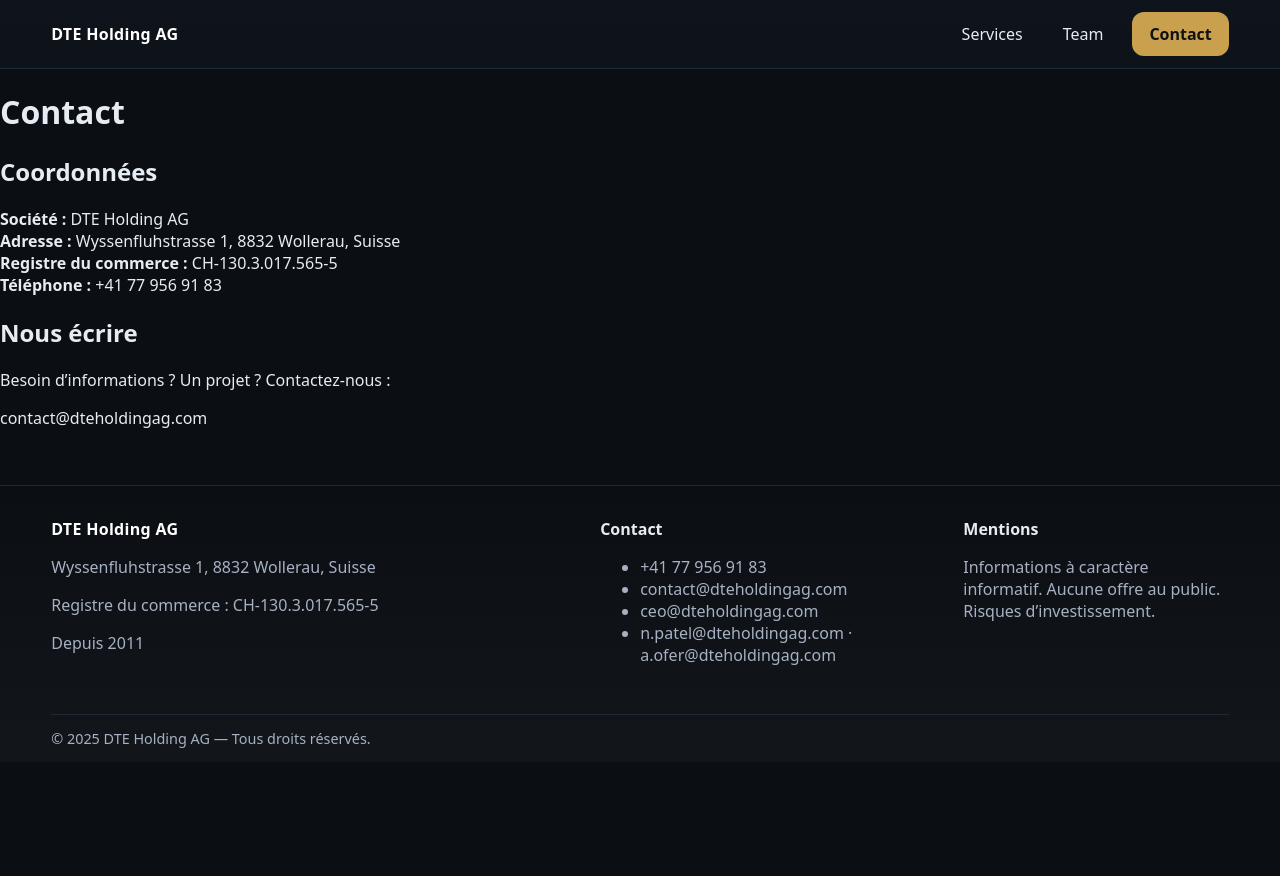
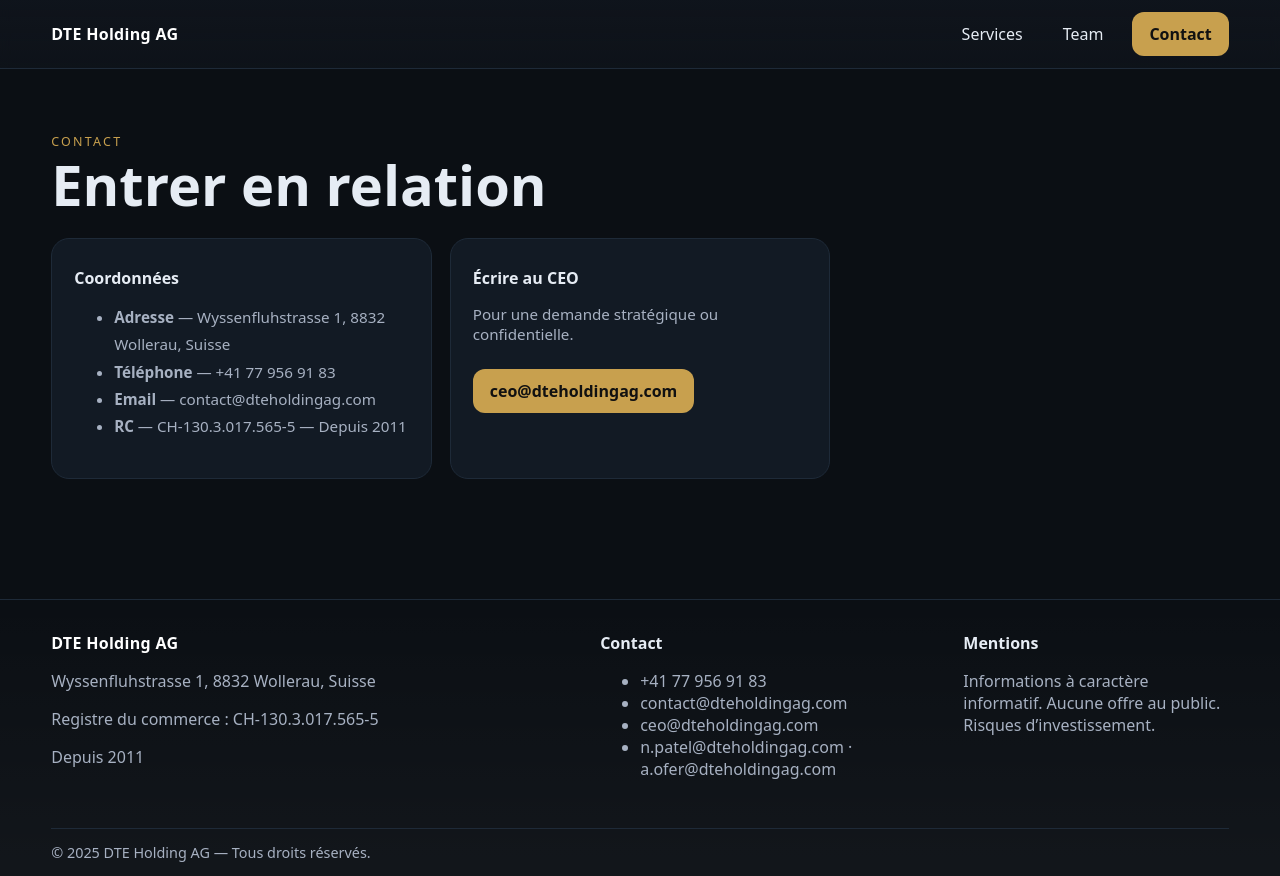
Before and after one commit to adamofer888-gif/bc-switzerland-site, a Next.js app: page /contact in a window 1280 px wide. Before the commit the page ends 800 px from the top, so only its background shows below. Built offline with nearby package versions, Linux system fonts and the light colour scheme.

Commit message:
Update page.js

```diff
--- a/app/contact/page.js
+++ b/app/contact/page.js
@@ -1,40 +1,35 @@
 export const metadata = {
-  title: "Contact - DTE Holding AG",
-  description: "Coordonnées de DTE Holding AG en Suisse",
+  title: "Contact — DTE Holding AG",
+  description: "Coordonnées et informations.",
 };
 
 export default function ContactPage() {
   return (
-    <main className="max-w-5xl mx-auto px-4 py-20">
-      <h1 className="text-4xl font-bold mb-10">Contact</h1>
+    <main className="section">
+      <div className="container">
+        <div className="kicker">Contact</div>
+        <h1 className="h1">Entrer en relation</h1>
 
-      <div className="grid md:grid-cols-2 gap-10">
+        <div className="cards" style={{marginTop:24}}>
+          <article className="card">
+            <div className="card__title">Coordonnées</div>
+            <ul className="card__muted" style={{lineHeight:1.8}}>
+              <li><strong>Adresse</strong> — Wyssenfluhstrasse 1, 8832 Wollerau, Suisse</li>
+              <li><strong>Téléphone</strong> — +41 77 956 91 83</li>
+              <li><strong>Email</strong> — <a href="mailto:contact@dteholdingag.com">contact@dteholdingag.com</a></li>
+              <li><strong>RC</strong> — CH-130.3.017.565-5 — Depuis 2011</li>
+            </ul>
+          </article>
 
-        {/* Informations */}
-        <div className="p-6 bg-white rounded-xl shadow">
-          <h2 className="text-xl font-semibold mb-3">Coordonnées</h2>
-          <p className="text-gray-700">
-            <strong>Société :</strong> DTE Holding AG<br/>
-            <strong>Adresse :</strong> Wyssenfluhstrasse 1, 8832 Wollerau, Suisse<br/>
-            <strong>Registre du commerce :</strong> CH-130.3.017.565-5<br/>
-            <strong>Téléphone :</strong> +41 77 956 91 83
-          </p>
+          <article className="card">
+            <div className="card__title">Écrire au CEO</div>
+            <p className="card__muted">Pour une demande stratégique ou confidentielle.</p>
+            <a href="mailto:ceo@dteholdingag.com" className="btn btn--gold" style={{marginTop:10}}>
+              ceo@dteholdingag.com
+            </a>
+          </article>
         </div>
-
-        {/* Email / contact */}
-        <div className="p-6 bg-white rounded-xl shadow">
-          <h2 className="text-xl font-semibold mb-3">Nous écrire</h2>
-          <p className="text-gray-700 mb-3">Besoin d’informations ? Un projet ? Contactez-nous :</p>
-
-          <a
-            href="mailto:contact@dteholdingag.com"
-            className="px-4 py-2 bg-blue-600 text-white rounded-lg"
-          >
-            contact@dteholdingag.com
-          </a>
-        </div>
-
       </div>
     </main>
   );
-}
+  }
```
